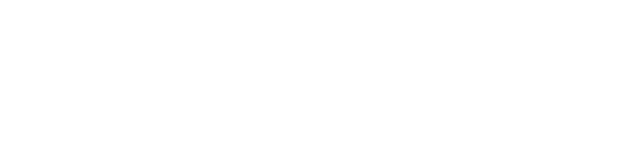
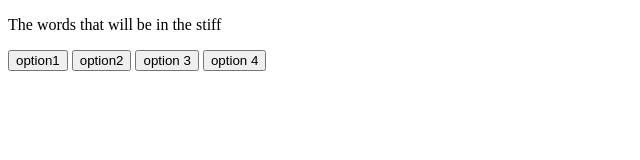
Before and after one commit to EricSokolowski/pick-your-own-adventure, a plain HTML site: page index.html in a window 1280 px wide. Shown: the whole page, without its empty margins (0-640 px from the left). Drawn offline with Linux system fonts and the light colour scheme.

Commit message:
add framework

```diff
--- a/index.html
+++ b/index.html
@@ -4,9 +4,16 @@
   <meta charset="UTF-8">
   <meta http-equiv="X-UA-Compatible" content="IE=edge">
   <meta name="viewport" content="width=device-width, initial-scale=1.0">
-  <script defer src='./js/app.js'> </script>
-  <title>Document</title>
+  <script defer type="module" src='./js/app.js'> </script>
+  <title>Pick your own Adventure</title>
 </head>
 <body>
+  <div id="options">
+    <p>The words that will be in the stiff</p>
+    <button id="option1" class="option">option1</button>
+    <button id="option2" class="option">option2</button>
+    <button id = 'option 3' class="option">option 3</button>
+    <button id="option4" class="='option">option 4</button>
+  </div>
 </body>
 </html>
```
Also changed, not shown: js/app.js (+17 -0 lines).
